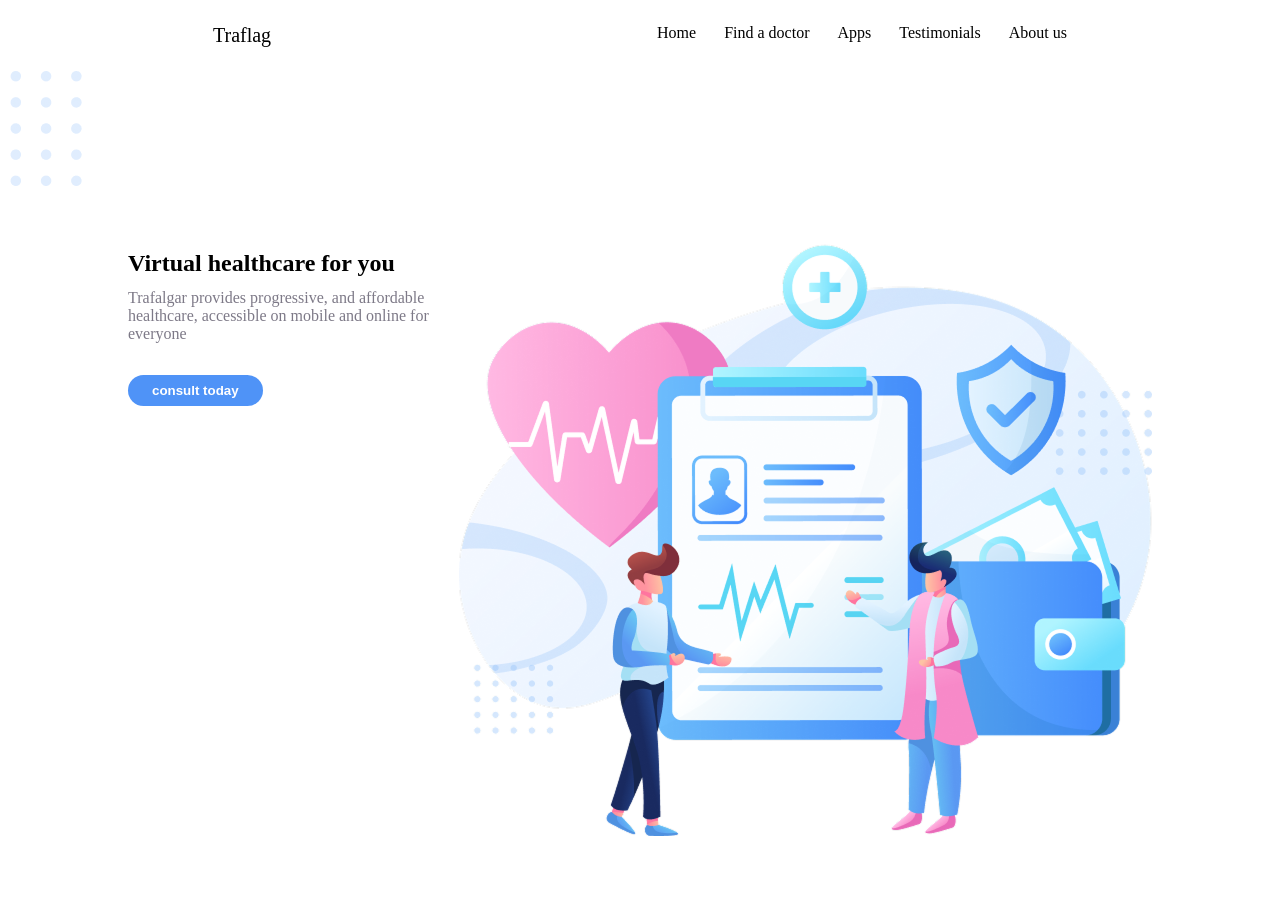
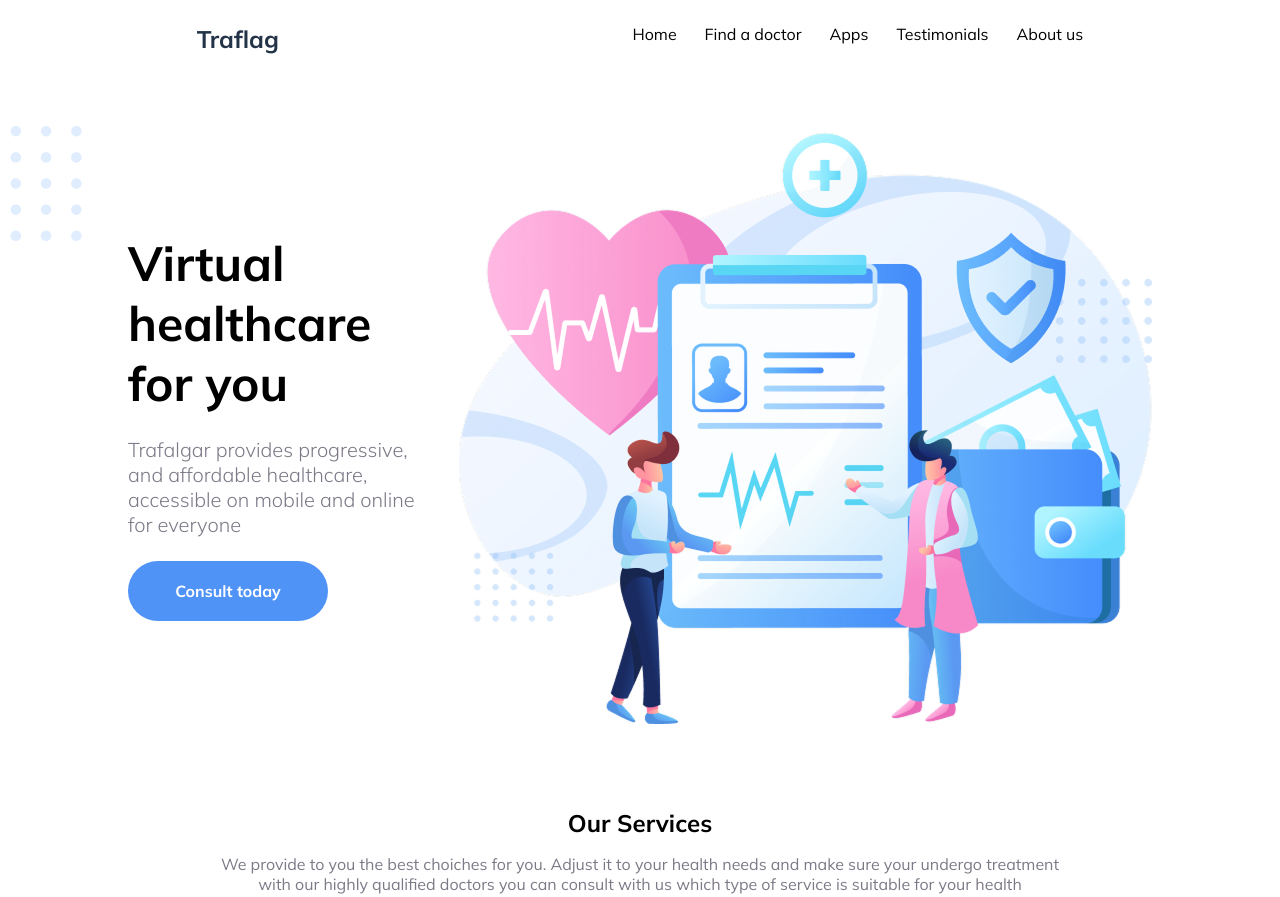
Before and after one commit to surajmandal200254-boop/project-learning, a plain HTML site: page index.html in a window 1280 px wide. Shown: the top 897 px of the page. Drawn offline with Linux system fonts and the light colour scheme.

Commit message:
minor changes

```diff
--- a/index.html
+++ b/index.html
@@ -4,11 +4,17 @@
     <meta charset="UTF-8" />
     <meta name="viewport" content="width=device-width, initial-scale=1.0" />
     <title>Document</title>
+    <link rel="preconnect" href="https://fonts.googleapis.com" />
+    <link rel="preconnect" href="https://fonts.gstatic.com" crossorigin />
+    <link
+      href="https://fonts.googleapis.com/css2?family=Mulish:ital,wght@0,200..1000;1,200..1000&display=swap"
+      rel="stylesheet"
+    />
     <link rel="stylesheet" href="style.css" />
   </head>
   <body>
     <nav class="flex justify-around py-6 px-5">
-      <span class="text-lg">Traflag</span>
+      <span class="text-xl font-bold text-midnight-slate-500">Traflag</span>
       <div class="flex flex-row gap-7">
         <span>Home</span>
         <span>Find a doctor</span>
@@ -17,20 +23,22 @@
         <span>About us</span>
       </div>
     </nav>
-    <div>
-      <img class="items-start bg-right" src="heroo.png" alt="" srcset="" />
-    </div>
-    <section class="flex justify-center px-23 my-12 gap-7">
-      <div>
-        <h1 class="text-black-100 my-3">Virtual healthcare for you</h1>
-        <p class="text-gray-100 my-3">
+
+
+
+    <section class="flex justify-center px-23 my-12 gap-7 relative">
+      <img class="items-start bg-right absolute left-0 top-0" src="heroo.png" alt="" srcset="" />
+      <div class="flex flex-col gap-6 justify-center max-w-445px">
+        <h1 class="text-black-100 text-3xl text-6xl">Virtual healthcare for you</h1>
+        <p class="text-gray-100 font-light text-lg">
           Trafalgar provides progressive, and affordable healthcare, accessible
           on mobile and online for everyone
         </p>
         <button
-          class="my-5 py-2 px-6 rounded-full border-none font-semibold bg-mediumblue text-white-200  cursor-pointer"
+          class="rounded-full border-none font-bold font-thin text-base bg-mediumblue text-white-200 cursor-pointer"
+          style="height: 60px; width:200px"
         >
-          consult today
+        Consult today
         </button>
       </div>
       <div>
@@ -93,11 +101,13 @@
         <div class="border-2 border-solid border-white-100 w-64">
           <img src="icon6.png" alt="" srcset="" />
           <h3 class="text-black-100 my-3">Tracking</h3>
-          <p class="text-gray-100">Track and save your medical history and health data</p>
+          <p class="text-gray-100">
+            Track and save your medical history and health data
+          </p>
         </div>
       </div>
       <button
-        class="my-5 py-2 px-8 rounded-full  border-sky-500 text-skyblue-100 font-semibold  cursor-pointer"
+        class="my-5 py-2 px-8 rounded-full border-sky-500 text-skyblue-100 font-semibold cursor-pointer"
       >
         Learn more
       </button>
@@ -112,7 +122,7 @@
           pride in the solutions we deliver
         </p>
         <button
-          class="my-5 py-2 px-8 rounded-full border-sky-500 text-skyblue-100 font-semibold  cursor-pointer"
+          class="my-5 py-2 px-8 rounded-full border-sky-500 text-skyblue-100 font-semibold cursor-pointer"
         >
           Learn more
         </button>
@@ -127,7 +137,7 @@
           administrative hassle) and securely
         </p>
         <button
-          class="my-3 py-2 px-8 rounded-full border-sky-500 text-skyblue-100 font-semibold  cursor-pointer"
+          class="my-3 py-2 px-8 rounded-full border-sky-500 text-skyblue-100 font-semibold cursor-pointer"
         >
           Download
         </button>
@@ -202,11 +212,13 @@
           </button>
         </div>
       </div>
-      <div class="text-center "> <button
-      class="my-6 py-1 px-8 rounded-full border-sky-500 text-skyblue-100 font-semibold leading-2xl  cursor-pointer"
-    >
-      view all
-    </button></div>
+      <div class="text-center">
+        <button
+          class="my-6 py-1 px-8 rounded-full border-sky-500 text-skyblue-100 font-semibold leading-2xl cursor-pointer"
+        >
+          view all
+        </button>
+      </div>
     </section>
 
     <section
--- a/style.css
+++ b/style.css
@@ -6,6 +6,7 @@
   --color-text-black-100: #000000;
   --color-text-gray-100: #7d7987;
   --color-rectangle-blue-100: #5a98f2;
+  --color-midnight-slate-500: #233348;
 
   --spacing-1: 0.25rem; /* 4px   */
   --spacing-2: 0.5rem; /* 8px   */
@@ -52,6 +53,7 @@
 * {
   margin: 0;
   padding: 0;
+  font-family: 'Mulish', sans-serif;
 }
 
 /* ===== DISPLAY ===== */
@@ -732,7 +734,7 @@
   background-size: contain;
 }
 .bg-1 {
-  background-image: url(Frame\ \(6\).png);
+  background-image: url(Frame\\(6\).png);
 }
 /* =========CURSOR-STYLE================= */
 .cursor-pointer {
@@ -799,6 +801,10 @@
 }
 .bg-color-blue-100 {
   background-color: var(--color-rectangle-blue-100);
+}
+
+.text-midnight-slate-500 {
+  color: var(--color-midnight-slate-500);
 }
 
 /* ========HEIGHT============== */
@@ -921,3 +927,24 @@
 .bg-right {
   background-position: right;
 }
+
+
+.relative {
+  position: relative;
+}
+
+.absolute{
+  position: absolute;
+}
+
+.top-0 {
+  top: 0;
+}
+
+.left-0 {
+  left: 0;
+}
+
+.max-w-445px {
+  max-width: 445px;
+}
```
